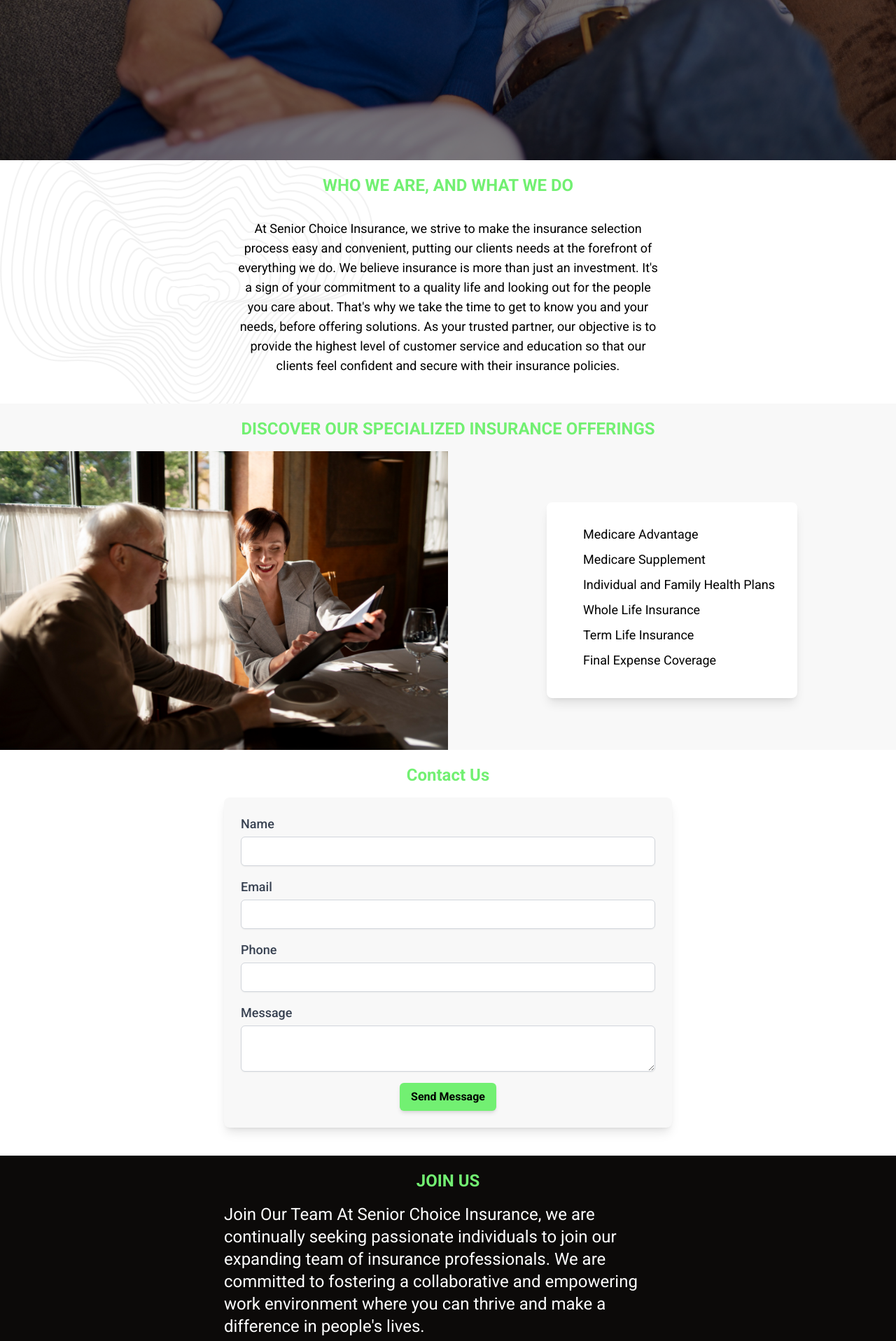
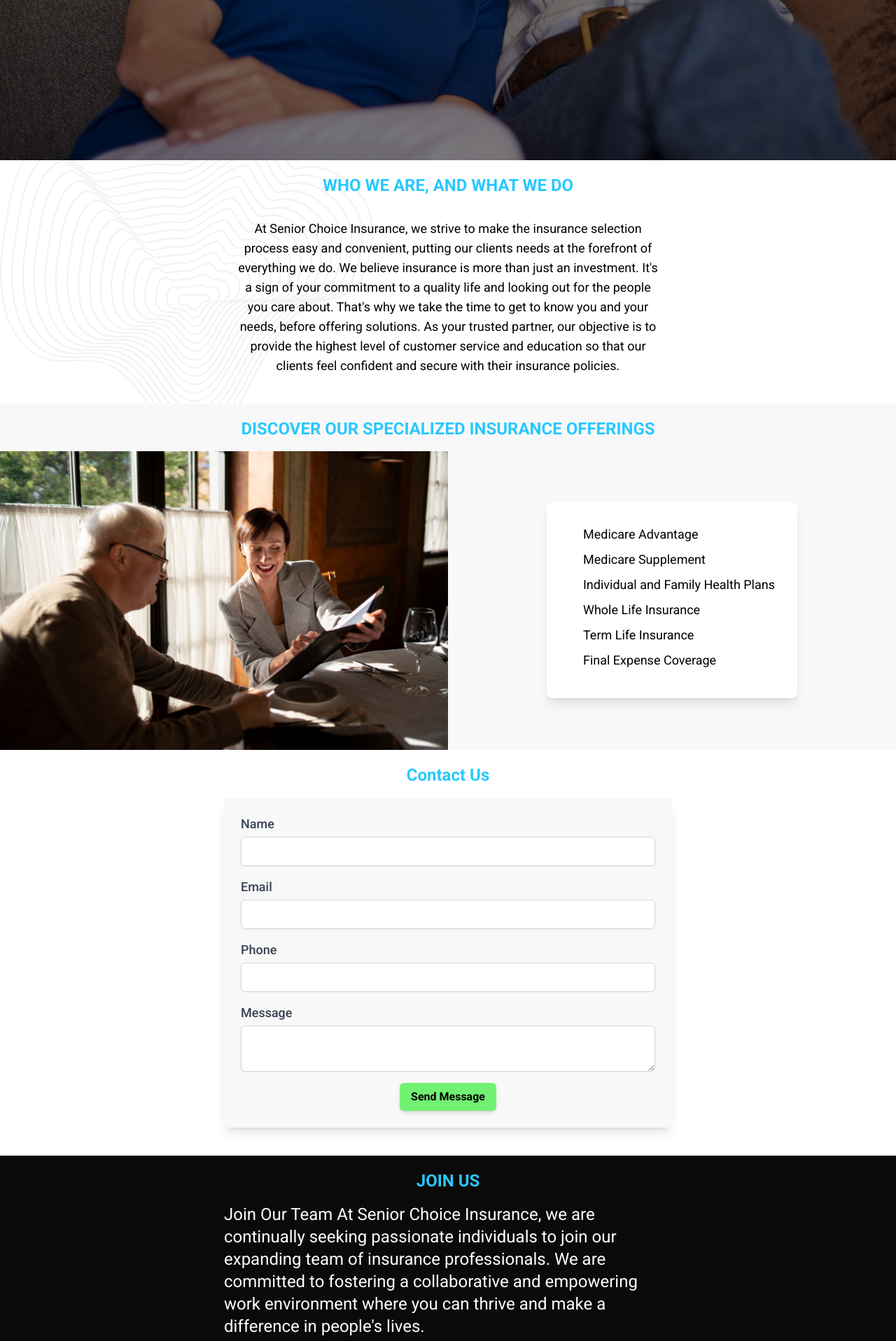
Before and after one commit to aidenmayoros/senior_choice_insurance, a React (Vite) app: page / in a window 1280 px wide. Shown: the part 571-2488 px from the top of the page at 70% size. Built offline with nearby package versions, Linux system fonts and the light colour scheme.

Commit message:
updated headers with blue

```diff
--- a/src/components/About.tsx
+++ b/src/components/About.tsx
@@ -10,7 +10,7 @@
 					backgroundImage: `url(${waves})`,
 				}}></div>
 			<div className='relative z-10 m-0'>
-				<h1 className='text-2xl lg:text-2xl font-bold pt-5 pb-4 text-[#72F072] w-4/5 lg:w-full mx-auto text-center'>
+				<h1 className='text-2xl lg:text-2xl font-bold pt-5 pb-4 text-[#28C8FF] w-4/5 lg:w-full mx-auto text-center'>
 					WHO WE ARE, AND WHAT WE DO
 				</h1>
 				<p className='mt-4 text-lg text-center mx-auto lg:w-6/12 pb-10 px-5'>
--- a/src/components/ContactUs.tsx
+++ b/src/components/ContactUs.tsx
@@ -4,12 +4,12 @@
 const ContactUs: React.FC = () => {
 	return (
 		<div>
-			<h1 className='text-2xl lg:text-2xl font-bold text-center pt-5 pb-4 text-[#72F072] w-4/5 lg:w-full mx-auto'>
+			<h1 className='text-2xl lg:text-2xl font-bold text-center pt-5 pb-4 text-[#28C8FF] w-4/5 lg:w-full mx-auto'>
 				Contact Us
 			</h1>
 			<ContactForm />
 			<div className='bg-stone-950 w-full'>
-				<h1 className='text-2xl lg:text-2xl font-bold text-center pt-5 pb-4 text-[#72F072] w-4/5 lg:w-full mx-auto'>
+				<h1 className='text-2xl lg:text-2xl font-bold text-center pt-5 pb-4 text-[#28C8FF] w-4/5 lg:w-full mx-auto'>
 					JOIN US
 				</h1>
 				<p className='text-white text-xl lg:text-2xl w-4/5 lg:w-6/12 mx-auto pb-10'>
--- a/src/components/Services.tsx
+++ b/src/components/Services.tsx
@@ -4,7 +4,7 @@
 const Services: React.FC = () => {
 	return (
 		<div className='bg-[#F8F8F8]'>
-			<h1 className='text-2xl lg:text-2xl font-bold text-center pt-5 pb-4 text-[#72F072] w-11/12 mx-auto'>
+			<h1 className='text-2xl lg:text-2xl font-bold text-center pt-5 pb-4 text-[#28C8FF] w-11/12 mx-auto'>
 				DISCOVER OUR SPECIALIZED INSURANCE OFFERINGS
 			</h1>
 			<div className='flex flex-col md:flex-row'>
```
